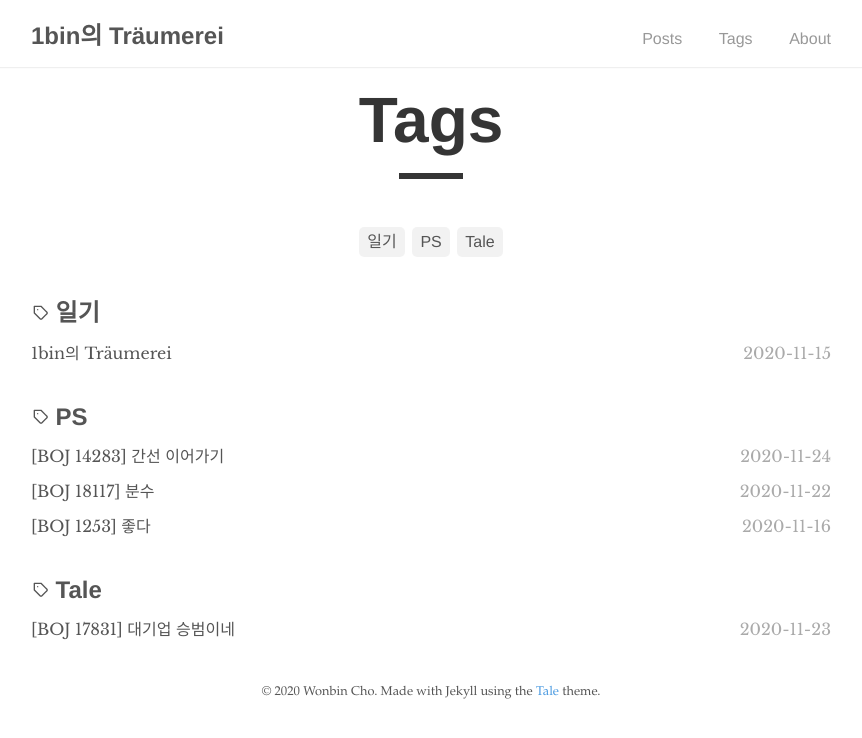
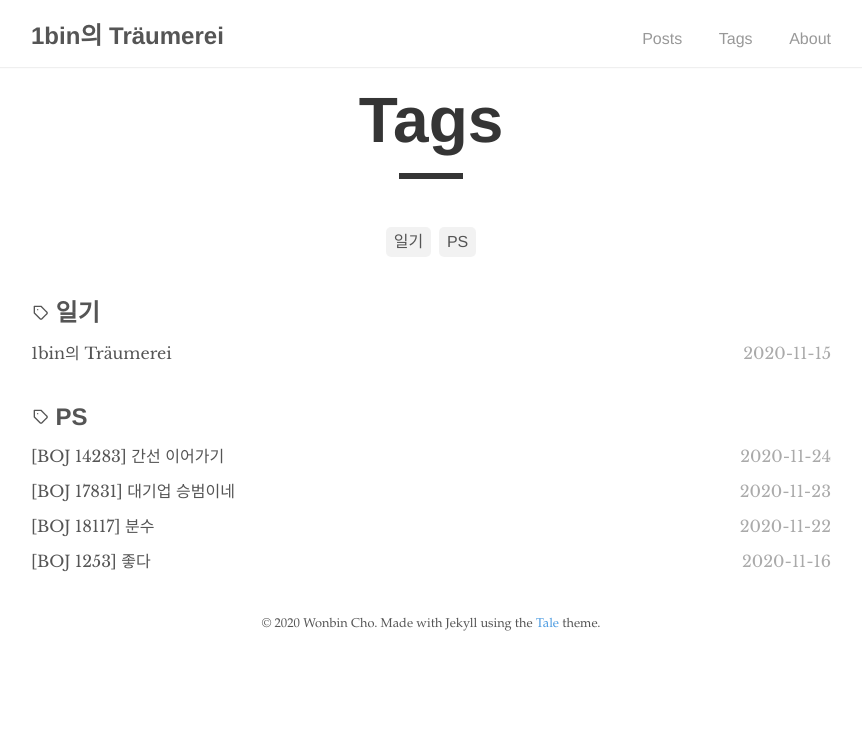
Before and after one commit to 1bin01/1bin01.github.io, a Jekyll site: the page built from _pages/tags.html, in a window 1280 px wide. Shown: the top 738 px of the page, without its empty margins (209-1071 px from the left). Built offline with Jekyll 4.4.1, drawn with Linux system fonts in a browser that asks for light colours.

Commit message:
Update 2020-11-23-boj-17831.md

```diff
--- a/_posts/2020-11-23-boj-17831.md
+++ b/_posts/2020-11-23-boj-17831.md
@@ -3,13 +3,15 @@ layout: post
 title:  "[BOJ 17831] 대기업 승범이네"
 author: "1bin"
 comments: true
-tags: Tale
+tags: PS
 ---
 
-백준 문제 링크 : https://www.acmicpc.net/problem/17831
+* 백준 문제 링크 :
+  https://www.acmicpc.net/problem/17831
 
 단순한 트리dp 문제이다.
+<br>
 boolean 변수 f를 통해 각 노드가 자식과 멘토링을 할 수 있는지 여부를 판단하였다.
 f가 1이면 멘토링을 할 수 있는 상태. f가 0이면 멘토링에 참여할 수 없는 상태를 의미한다.
-
+<br>
 <script src="https://gist.github.com/1bin01/832c0ea9594d3dd0c669b23d30a2cd86.js"></script>
```
